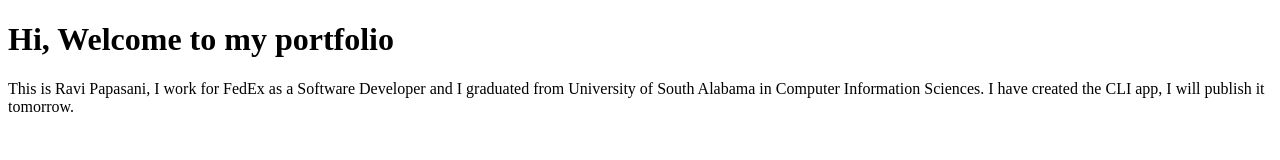
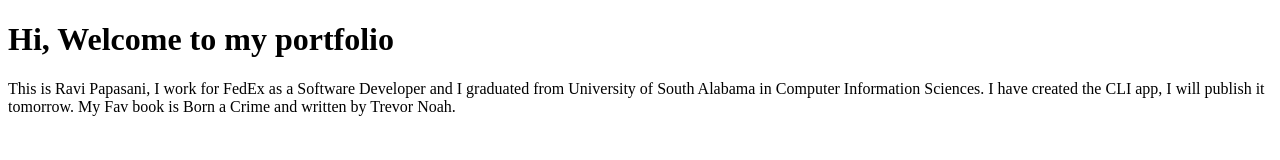
Before and after one commit to Ravi-Papasani/Ravi-Portfolio, a plain HTML site: page index.html in a window 1280 px wide. Drawn offline with Linux system fonts and the light colour scheme.

Commit message:
Update my fav book to the portfolio

```diff
--- a/index.html
+++ b/index.html
@@ -9,5 +9,6 @@
    <h1>Hi, Welcome to my portfolio</h1>
    This is Ravi Papasani, I work for FedEx as a Software Developer and I graduated from University of South Alabama in Computer Information Sciences.
    I have created the CLI app, I will publish it tomorrow.
+   My Fav book is Born a Crime and written by Trevor Noah.
 </body>
 </html>
```
